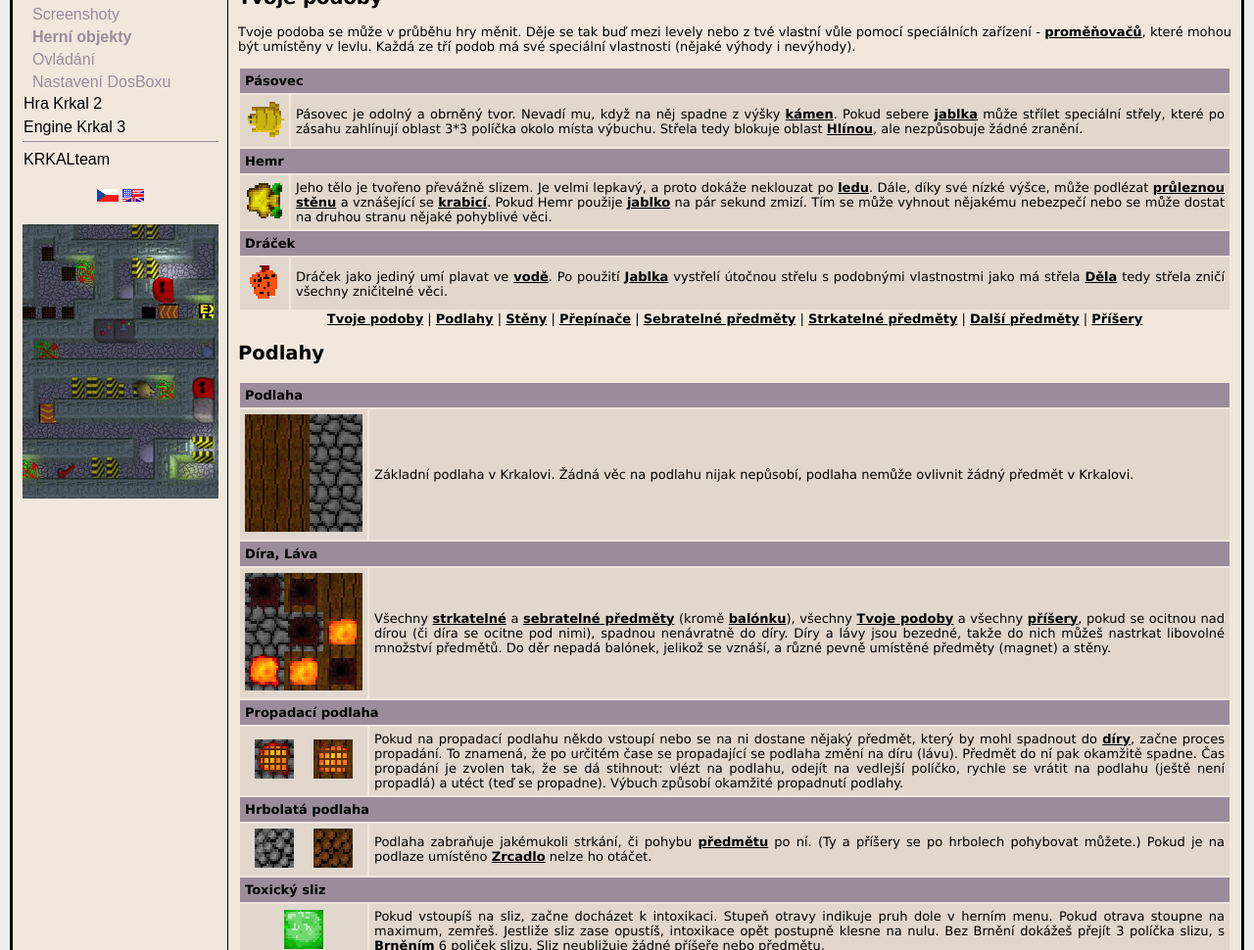
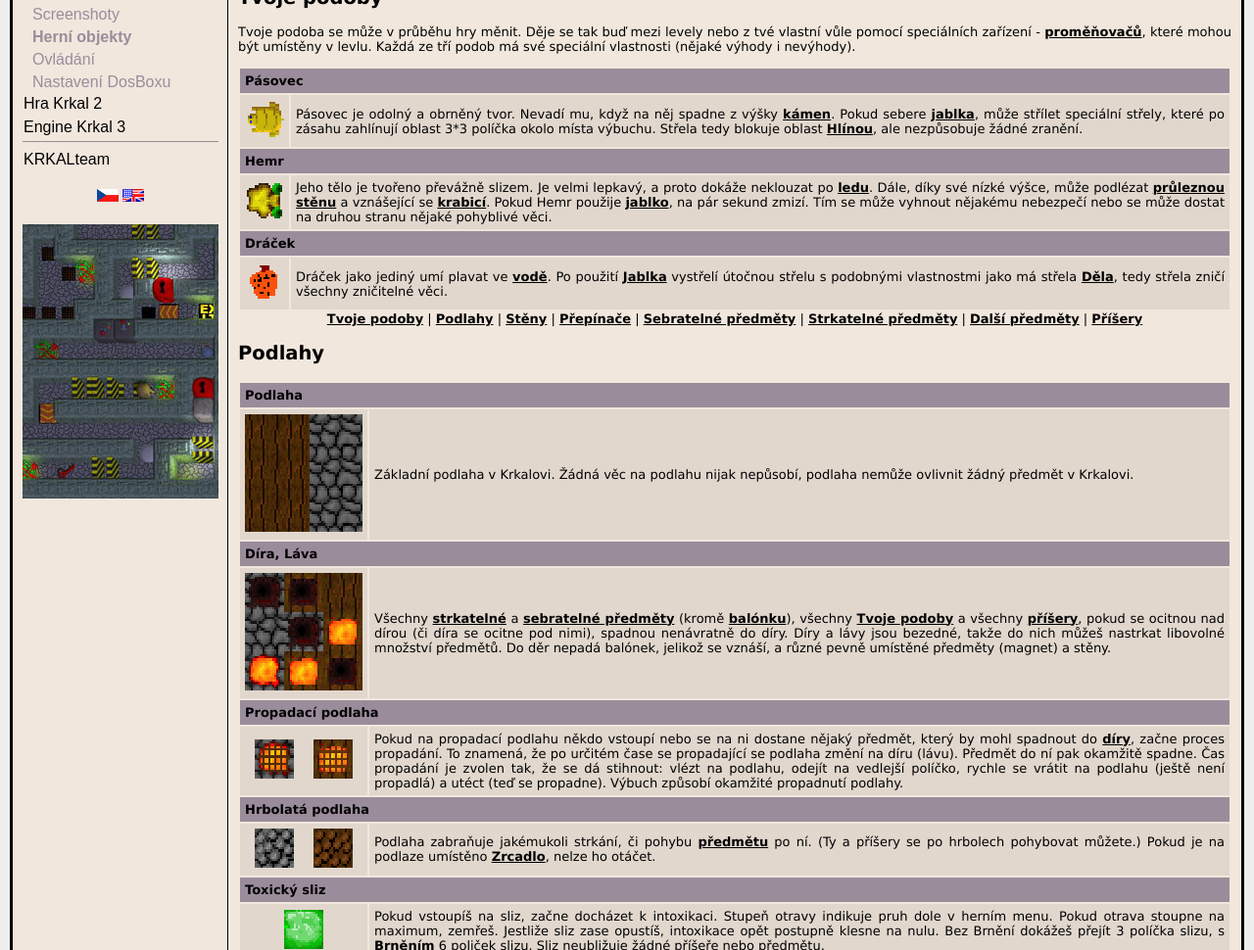
Before and after one commit to HonzaMD/HonzaMD.github.io, a Jekyll site: the page built from cs/k1objects.html, in a window 1280 px wide and 1400 px high. Shown: the part 247-1217 px from the top of the window at 98% size. Built offline with Jekyll 4.4.1, drawn with Linux system fonts in a browser that asks for light colours; some of the changed text lies outside the part shown.

Commit message:
fix carek

```diff
--- a/cs/k1objects.html
+++ b/cs/k1objects.html
@@ -14,9 +14,9 @@
 Tvoje podoba se může v průběhu hry měnit. Děje se tak buď mezi levely nebo z tvé vlastní vůle pomocí speciálních zařízení - <a href="#hajzly">proměňovačů</a>, které mohou být umístěny v levlu. Každá ze tří podob má své speciální vlastnosti (nějaké výhody i nevýhody).
 </p>
   {% include gebegin.html %}
-  {% include ge1.html ln="pasovec" name="Pásovec" desc='Pásovec je odolný a obrněný tvor. Nevadí mu, když na něj spadne z výšky <a href="#strk_predmety">kámen</a>. Pokud sebere <a href="#jablko">jablka</a> může střílet speciální střely, které po zásahu zahlínují oblast 3*3 políčka okolo místa výbuchu. Střela tedy blokuje oblast <a href="#hlina">Hlínou</a>, ale nezpůsobuje žádné zranění.' pic="kpasovec.png" %}
-  {% include ge1.html ln="hemr" name="Hemr" desc='Jeho tělo je tvořeno převážně slizem. Je velmi lepkavý, a proto dokáže neklouzat po <a href="#led">ledu</a>. Dále, díky své nízké výšce, může podlézat <a href="#pruleznastena">průleznou stěnu</a> a vznášející se <a href="#krabice">krabicí</a>. Pokud Hemr použije <a href="#jablko">jablko</a> na pár sekund zmizí. Tím se může vyhnout nějakému nebezpečí nebo se může dostat na druhou stranu nějaké pohyblivé věci.' pic="khemr.png" %}
-  {% include ge1.html ln="dracek" name="Dráček" desc='Dráček jako jediný umí plavat ve <a href="#voda">vodě</a>. Po použití <a href="#jablko">Jablka</a> vystřelí útočnou střelu s podobnými vlastnostmi jako má střela <a href="#delo">Děla</a> tedy střela zničí všechny zničitelné věci.' pic="kdracek.png" %}
+  {% include ge1.html ln="pasovec" name="Pásovec" desc='Pásovec je odolný a obrněný tvor. Nevadí mu, když na něj spadne z výšky <a href="#strk_predmety">kámen</a>. Pokud sebere <a href="#jablko">jablka</a>, může střílet speciální střely, které po zásahu zahlínují oblast 3*3 políčka okolo místa výbuchu. Střela tedy blokuje oblast <a href="#hlina">Hlínou</a>, ale nezpůsobuje žádné zranění.' pic="kpasovec.png" %}
+  {% include ge1.html ln="hemr" name="Hemr" desc='Jeho tělo je tvořeno převážně slizem. Je velmi lepkavý, a proto dokáže neklouzat po <a href="#led">ledu</a>. Dále, díky své nízké výšce, může podlézat <a href="#pruleznastena">průleznou stěnu</a> a vznášející se <a href="#krabice">krabicí</a>. Pokud Hemr použije <a href="#jablko">jablko</a>, na pár sekund zmizí. Tím se může vyhnout nějakému nebezpečí nebo se může dostat na druhou stranu nějaké pohyblivé věci.' pic="khemr.png" %}
+  {% include ge1.html ln="dracek" name="Dráček" desc='Dráček jako jediný umí plavat ve <a href="#voda">vodě</a>. Po použití <a href="#jablko">Jablka</a> vystřelí útočnou střelu s podobnými vlastnostmi jako má střela <a href="#delo">Děla</a>, tedy střela zničí všechny zničitelné věci.' pic="kdracek.png" %}
   {% include geend.html %}
 {% include shnavcs.html %}
 
@@ -25,7 +25,7 @@
   {% include ge1.html ln="podlaha" name="Podlaha" desc="Základní podlaha v Krkalovi. Žádná věc na podlahu nijak nepůsobí, podlaha nemůže ovlivnit žádný předmět v Krkalovi." pic="kpodlaha.gif" %}
   {% include ge1.html ln="dira" name="Díra, Láva" desc='Všechny <a href="#strk_predmety">strkatelné</a> a <a href="#veci">sebratelné předměty</a> (kromě <a href="#balonek">balónku</a>), všechny <a href="#manici">Tvoje podoby</a> a všechny <a href="#prisery">příšery</a>, pokud se ocitnou nad dírou (či díra se ocitne pod nimi), spadnou nenávratně do díry. Díry a lávy jsou bezedné, takže do nich můžeš nastrkat libovolné množství předmětů. Do děr nepadá balónek, jelikož se vznáší, a různé pevně umístěné předměty (magnet) a stěny.' pic="kdiry.gif" %}
   {% include ge1.html ln="propadlo" name="Propadací podlaha" desc='Pokud na propadací podlahu někdo vstoupí nebo se na ni dostane nějaký předmět, který by mohl spadnout do <a href="#dira">díry</a>, začne proces propadání. To znamená, že po určitém čase se propadající se podlaha změní na díru (lávu). Předmět do ní pak okamžitě spadne. Čas propadání je zvolen tak, že se dá stihnout: vlézt na podlahu, odejít na vedlejší políčko, rychle se vrátit na podlahu (ještě není propadlá) a utéct (teď se propadne). Výbuch způsobí okamžité propadnutí podlahy.' pic="kpropad.png" %}
-  {% include ge1.html ln="hrboly" name="Hrbolatá podlaha" desc='Podlaha zabraňuje jakémukoli strkání, či pohybu <a href="#strk_predmety">předmětu</a> po ní. (Ty a příšery se po hrbolech pohybovat můžete.) Pokud je na podlaze umístěno <a href="#zrcadlo">Zrcadlo</a> nelze ho otáčet.' pic="khrbol.png" %}
+  {% include ge1.html ln="hrboly" name="Hrbolatá podlaha" desc='Podlaha zabraňuje jakémukoli strkání, či pohybu <a href="#strk_predmety">předmětu</a> po ní. (Ty a příšery se po hrbolech pohybovat můžete.) Pokud je na podlaze umístěno <a href="#zrcadlo">Zrcadlo</a>, nelze ho otáčet.' pic="khrbol.png" %}
   {% include ge1.html ln="sliz" name="Toxický sliz" desc='Pokud vstoupíš na sliz, začne docházet k intoxikaci. Stupeň otravy indikuje pruh dole v herním menu. Pokud otrava stoupne na maximum, zemřeš. Jestliže sliz zase opustíš, intoxikace opět postupně klesne na nulu. Bez Brnění dokážeš přejít 3 políčka slizu, s <a href="#brneni">Brněním</a> 6 poliček slizu. Sliz neubližuje žádné příšeře nebo předmětu.' pic="kkysel.gif" %}
   {% include ge1.html ln="voda" name="Voda" desc='Jediný <a href="#dracek">Dráček</a> umí ve vodě plavat. Pro všechny tvé ostatní podoby, příšery a předměty působí voda stejně jako <a href="#dira">díra</a>.' pic="kvoda.gif" %}
   {% include ge1.html ln="led" name="Led" desc='Jediný <a href="#hemr">Hemr</a> na ledu neklouže. Všechno ostatní, co na led vkročí, či je strčeno, začne klouzat. To znamená, že ona věc se bude pohybovat stále stejným směrem a zastaví se, až narazí na druhé straně ledu do nějaké stěny, či předmětu. Věc se tedy nemůže sama zastavit, ani sama změnit směr. Výbuch led rozehřeje a změní na <a href="#voda">vodu</a>.' pic="kled.gif" %}
@@ -40,7 +40,7 @@
   {% include ge1.html ln="stena" name="Stěna" desc='Klasická pevná stěna. Nelze žádným klasickým způsobem zničit, přelézt nebo odstrčit.' pic="kstena.png" %}
   {% include ge1.html ln="znicitelnastena" name="Zničitelná stěna" desc='Tato stěna již lze zničit. Zničí jí výbuch, Dělo, Laser a Proud. Dále stěna působí kulatě. Tedy pokud na ni spadne nebo jinak se k ní "dopohybuje" nějaký jiný kulatý předmět, tak tento předmět se kolem stěny obkutálí (pokud na to má místo).' pic="kstena2.png" %}
   {% include ge1.html ln="antimagnet" name="Antimagnetická stěna" desc='Tato stěna, jako jediná, ruší účinky <a href="#magnet">Magnetu</a>. Stěna je nezničitelná.' pic="kantimgn.gif" %}
-  {% include ge1.html ln="hlina" name="Hlína" desc='Hlína je zničitelná všemi klasickými způsoby a navíc ji můžeš zničit i Ty tím, že na ni prostě vlezeš. (Hlína ti nebraní v pohybu a Ty tvým pohybem v ní děláš cestičky.) Ve hlíně se nemůžou pohybovat <a href="#prisery">příšery</a> ani jakékoli <a href="#strk_predmety">předměty</a>. Pokud tedy kámen spadne na hlínu, zastaví se o ni a hlínu nijak nezničí. Hlína je stejně jako každá jiná stěna neprůhledná (Např. pro <a href="#delo">Dělo</a> Pod hlínou mohou byt narafičeny různé nebezpečné podlahy (např. <a href="#dira">díry</a>).' pic="khlina.gif" %}
+  {% include ge1.html ln="hlina" name="Hlína" desc='Hlína je zničitelná všemi klasickými způsoby a navíc ji můžeš zničit i Ty tím, že na ni prostě vlezeš. (Hlína ti nebraní v pohybu a Ty tvým pohybem v ní děláš cestičky.) Ve hlíně se nemůžou pohybovat <a href="#prisery">příšery</a> ani jakékoli <a href="#strk_predmety">předměty</a>. Pokud tedy kámen spadne na hlínu, zastaví se o ni a hlínu nijak nezničí. Hlína je stejně jako každá jiná stěna neprůhledná (Např. pro <a href="#delo">Dělo</a>.) Pod hlínou mohou byt narafičeny různé nebezpečné podlahy (např. <a href="#dira">díry</a>).' pic="khlina.gif" %}
   {% include ge1.html ln="dvere" name="Dveře" desc='Pokud jsou dveře zavřené, působí jako nezničitelná stěna. Pokud se před ně postavíš, otevřou se. V tom okamžiku tě může zastřelit Laser, či Dělo umístěné za dveřmi. Příšery dveře neotevírají, ani jimi neprocházejí.' pic="kdvere.png" %}
   {% include ge1.html ln="pruleznastena" name="Průlezná stěna" desc='Touto stěnou může prolézat jedině <a href="#hemr">Hemr</a>, pro vše ostatní se chová jako překážka. Stěna je zničitelná.' pic="kprupod.gif" %}
   {% include ge1.html ln="zamky" name="Zámky" desc='Chovají se jako nezničitelné stěny. Můžeš je odemknout pouze <a href="#klice">klíčem</a> stejné barvy.' pic="kzamek.gif" %}
@@ -49,7 +49,7 @@
 
 <h2 id="prepinace">Přepínače</h2>
 <p>
-Přepínače dokáží v levelu téměř cokoli změnit. Dokáží zapínat a vypínat <a href="#pas">pásy</a>, <a href="#laser">Lasery</a> a <a href="#delo">Děla</a> dokáží tvořit předměty, dokáží naprosto změnit umístění stěn, změnit podlahy na jiné, vytvořit průchod ve stěně... A každý přepínač může těchto změn udělat několik. Přepínače jsou nezničitelné.
+Přepínače dokáží v levelu téměř cokoli změnit. Dokáží zapínat a vypínat <a href="#pas">pásy</a>, <a href="#laser">Lasery</a> a <a href="#delo">Děla</a>, dokáží tvořit předměty, dokáží naprosto změnit umístění stěn, změnit podlahy na jiné, vytvořit průchod ve stěně... A každý přepínač může těchto změn udělat několik. Přepínače jsou nezničitelné.
 </p>
   {% include gebegin.html %}
   {% include ge1.html ln="naslapnapodlaha" name="Nášlapná podlaha" desc="Nášlapná podlaha reaguje, pokud je zatížena nějakým těžkým předmětem. Může být nastavena tak, že při zatíženi něco zapne a při uvolnění to zase vrátí do původního stavu. Druhá možnost je, že při zatížení (nebo uvolnění) něco udělá a už to tak nechá." pic="knaslapna.png" %}
@@ -77,7 +77,7 @@
     <li>Při nárazu do neprůchodné překážky se příšera otočí o 180°.</li>
     </ul>'
     pic="kznacky.png" %}
-  {% include ge1.html ln="brneni" name="Brnění" desc='Pokud sebereš Brnění, získáš určitou odolnost proti věcem, které by tě normálně zabíjeli. Každý kontakt s těmito věcmi ti zničí určitou část brnění. Stav brnění indikuje modrý pruh. Pokud se ti brnění definitivně zničí, budeš opět zranitelný stejně jako dřív. Na plné brnění dokážeš například: Jednou projít paprskem <a href="#laser">laseru</a> jednou být zasažen střelou z <a href="#delo">děla</a> dvakrát být zasažen <a href="#proud">proudem</a> třikrát na tebe může spadnout <a href="#strk_predmety">kámen</a> pětkrát se tě může dotknout <a href="#prisery">příšera</a> a dokážeš přejít celkem 6 políček <a href="#sliz">Toxického slizu</a> (brnění se zničí po třech políčkách a zbylé tři už ujde sám). Od smrti ve výbuchu nebo v nějaké díře tě nezachrání nic.' pic="kbrneni.png" %}
+  {% include ge1.html ln="brneni" name="Brnění" desc='Pokud sebereš Brnění, získáš určitou odolnost proti věcem, které by tě normálně zabíjeli. Každý kontakt s těmito věcmi ti zničí určitou část brnění. Stav brnění indikuje modrý pruh. Pokud se ti brnění definitivně zničí, budeš opět zranitelný stejně jako dřív. Na plné brnění dokážeš například: Jednou projít paprskem <a href="#laser">laseru</a>, jednou být zasažen střelou z <a href="#delo">děla</a>, dvakrát být zasažen <a href="#proud">proudem</a>, třikrát na tebe může spadnout <a href="#strk_predmety">kámen</a>, pětkrát se tě může dotknout <a href="#prisery">příšera</a> a dokážeš přejít celkem 6 políček <a href="#sliz">Toxického slizu</a> (brnění se zničí po třech políčkách a zbylé tři už ujde sám). Od smrti ve výbuchu nebo v nějaké díře tě nezachrání nic.' pic="kbrneni.png" %}
   {% include geend.html %}
 {% include shnavcs.html %}
 
@@ -97,7 +97,7 @@
   {% include gebegin.html %}
   {% include ge1.html ln="delo" name="Dělo" desc='Pokud se někdo živý (Ty nebo Příšera) ocitne na políčku, kde by ho Dělo mohlo zasáhnout (tedy na dráze střely Děla), Dělo vystřelí. Pak následuje určitá pauza "na doplnění munice" a poté, pokud Dělo, ještě někoho "vidí" ve své dráze, střelí znova. Střely děla mohou být odráženy <a href="#zrcadlo">Zrcadly</a> a dráha střely může být tedy značně komplikovaná a dlouhá. Střela letí dost velkou rychlostí, takže jestli chceš jen Dělo vyprovokovat k výstřelu, a pak střele uhnout, musíš být dostatečně vzdálen od Děla. Dělo je možné vypnout. (Ale protože to z obrázku není poznat, tak se to v žádném Levelu nevyskytuje.) Dělo je zničitelné.' pic="kdelo.png" %}
   {% include ge1.html ln="laser" name="Laser" desc='Laser generuje ničivý Laserový paprsek. Paprsek Laseru je možné odrážet <a href="#zrcadlo">Zrcadly</a>. Přítomnost paprsku je možné testovat <a href="#detektor">Detektorem Laseru</a>. Laser je možné vypínat přepínačem. Laser je zničitelný.' pic="klaser.png" %}
-  {% include ge1.html ln="zrcadlo" name="Zrcadlo" desc='Šikmá strana Zrcadla odráží střely <a href="#delo">Děla</a> nebo paprsky <a href="#laser">Laseru</a>. Kolmá strana odraz nezpůsobí (Laser nebo Dělo by se sami zničily). Pokud přijdeš ke kolmé stěně Zrcadla, můžeš ho otáčet. (Tím že se jakoby do zrcadla snažíš vejít.) Zrcadlo se pootočí tak, že se k tobě dostane ta druhá kolmá stěna. Při složitějším otáčení tedy musíš měnit směr, ze kterého na zrcadlo působíš. Pokud je pod Zrcadlem <a href="#hrboly">Hrbolatá Podlaha</a> Zrcadlo se nedá otáčet. Zrcadlo je zničitelné pouze výbuchem.' pic="kzrcadlo.png" %}
+  {% include ge1.html ln="zrcadlo" name="Zrcadlo" desc='Šikmá strana Zrcadla odráží střely <a href="#delo">Děla</a> nebo paprsky <a href="#laser">Laseru</a>. Kolmá strana odraz nezpůsobí (Laser nebo Dělo by se sami zničily). Pokud přijdeš ke kolmé stěně Zrcadla, můžeš ho otáčet. (Tím že se jakoby do zrcadla snažíš vejít.) Zrcadlo se pootočí tak, že se k tobě dostane ta druhá kolmá stěna. Při složitějším otáčení tedy musíš měnit směr, ze kterého na zrcadlo působíš. Pokud je pod Zrcadlem <a href="#hrboly">Hrbolatá Podlaha</a>, Zrcadlo se nedá otáčet. Zrcadlo je zničitelné pouze výbuchem.' pic="kzrcadlo.png" %}
   {% include ge1.html ln="magnet" name="Magnet" desc='Magnet generuje magnetické pole tím směrem, jakým je nasměrován. Pole jednoho magnetu je vždy omezeno na řadu či sloupec velikosti 1*n políček. Pole začíná magnetem a končí okrajem levelu nebo <a href="#antimagnet">antimagnetickou stěnou</a>. Nic jiného pole magnetu přerušit nemůže. Všechny <a href="#strk_predmety">pohyblivé věci</a>, které jsou přitahovány magnetem, se začnou pohybovat směrem k magnetu, pokud jim v tom nebrání nějaká překážka. Magnet způsobuje tzv. padaní předmětů. Padající předměty zabijí <a href="#hemr">Hemra</a>, <a href="#dracek">Dráčka</a> a všechny <a href="#prisery">příšery</a>. Magnet je nezničitelný.' pic="kmagnet.png" %}
   {% include ge1.html ln="proud" name="Elektrody s vysokým napětím" desc='Jedna elektroda generuje v určitých intervalech výboj elektrického proudu. Tento výboj je dlouhý paprsek, který končí až na první překážce, pokud je tato překážka zničitelná, bude zničena. Proudem se dá proběhnout v intervalech mezi výboji. Pokud je naproti Elektrodě jiná Elektroda, která vysílá výboje ve stejných časech, proud mezi nimi se ustalí a už se nepřerušuje. Pokud mezi Elektrody narafičíš nějakou věc, Elektrody mezi sebou ztratí kontakt a dojde k chvilkovému přerušení proudu, v tom okamžiku můžeš místem, kde byl proud, proběhnout. Elektrody jsou nezničitelné.' pic="kproud.png" %}
   {% include ge1.html ln="teleport" name="Teleport" desc='Pokud vstoupíš do teleportu, jsi teleportován na jiné místo levelu, většinou to bývá také teleport - ale není to nutné. Platí pravidlo, že když vlezeš do teleportu určitým směrem, z druhého teleportu pak vylezeš stejným směrem. (Příklad : vstoupíš-li do teleportu z levé strany, pak se objevíš napravo od místa, kam teleport teleportuje.) Pokud je toto místo zablokováno nějakou překážkou, vyzkouší se nejprve směry kolmé na tvůj původní směr, až nakonec se testuje směr otočený o 180°. Pokud je i on zablokován, teleportace se neuskuteční. Teleport je zničitelný.' pic="ktlport.gif" %}
@@ -110,7 +110,7 @@
 Pro pohyb příšer platí stejná pravidla jako třeba pro <a href="#pasovec">Pásovce</a>. Kromě toho, že někam chtít chtějí, na ně působí i <a href="#pas">pásy</a> a <a href="#led">led</a>. Pokud překážíš příšeře v cestě, zabije tě (to neplatí pro <a href="#pot_klaustr">Příšeru klaustrofóbní</a>).
 </p>
   {% include gebegin.html %}
-  {% include ge1.html ln="pot_otaciva" name="Příšera otáčivá" desc='Příšera otáčivá chodí kolem stěn podle pravidla levé nebo pravé ruky (záleží na tom, jak je nastavena). Většinou tedy obchází vnější stěny nějaké oblasti ve snaze dostat se ven z té oblasti, nebo obchází kolem nějakého předmětu, či stěny, ve snaze dostat se dovnitř. Vrcholem jejího snažení může být pak to, že se začne točit na místě. Příšera otáčivá je natolik inteligentní, že neleze do viditelného nebezpečí, např. do <a href="#dira">Díry</a> či do <a href="#laser">Laseru</a> ale klidně se nechá zlikvidovat od <a href="#mina">Miny</a> nebo <a href="#delo">Děla</a>.' pic="kpotv1.png" %}
+  {% include ge1.html ln="pot_otaciva" name="Příšera otáčivá" desc='Příšera otáčivá chodí kolem stěn podle pravidla levé nebo pravé ruky (záleží na tom, jak je nastavena). Většinou tedy obchází vnější stěny nějaké oblasti ve snaze dostat se ven z té oblasti, nebo obchází kolem nějakého předmětu, či stěny, ve snaze dostat se dovnitř. Vrcholem jejího snažení může být pak to, že se začne točit na místě. Příšera otáčivá je natolik inteligentní, že neleze do viditelného nebezpečí, např. do <a href="#dira">Díry</a> či do <a href="#laser">Laseru</a>, ale klidně se nechá zlikvidovat od <a href="#mina">Miny</a> nebo <a href="#delo">Děla</a>.' pic="kpotv1.png" %}
   {% include ge1.html ln="pot_dopravni" name="Příšera dopravní" desc='Příšera dopravní řídí svůj pohyb podle dopravních <a href="#znacky">značek</a>. Může se pohybovat normální nebo rychlou rychlostí, rychlost se dá také měnit značkami. Pokud příšera narazí na neprůchodnou překážku, otočí se o 180°. Tato příšera už není inteligentní, a proto ochotně padá do <a href="#dira">děr</a>.' pic="kpotv2.png" %}
   {% include ge1.html ln="pot_klaustr" name="Příšera klaustrofobní" desc='Pohybuje se podle úplně stejných pravidel, jako <a href="#pot_dopravni">příšera dopravní</a>. Na rozdíl od všech ostatních příšer tě nezabíjí. Její nebezpečnost spočívá v tom, že jakmile se dostane na nějaké místo, ze kterého nemůže odejít, strachem vybouchne. Stačí, když nemůže jít ani dopředu, ani dozadu, do stran totiž sama od sebe nepůjde, nedostane-li k tomu pokyn dopravní <a href="#znacky">značkou</a>.' pic="kpotv3.png" %}
   {% include ge1.html ln="pot_samonav" name="Příšera samonaváděcí" desc='Snaží se jít tím směrem, kde jsi ty. Není sice natolik inteligentní, aby dokázala procházet složitá bludiště, ale přesto je velmi nebezpečná. Stejně jako <a href="#pot_otaciva">příšera otáčivá</a> se vyhýbá viditelnému nebezpečí.' pic="kpotv4.png" %}
```
